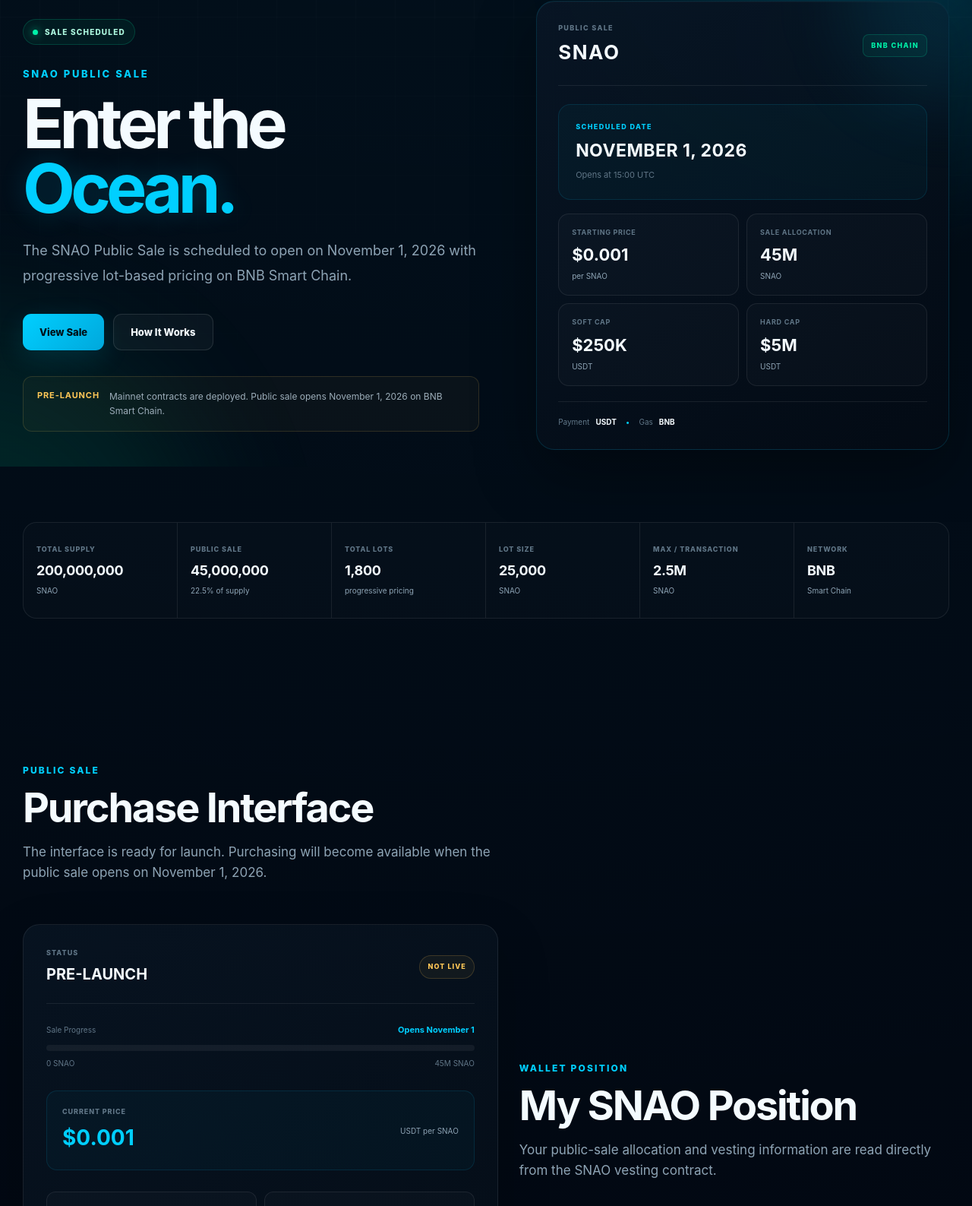
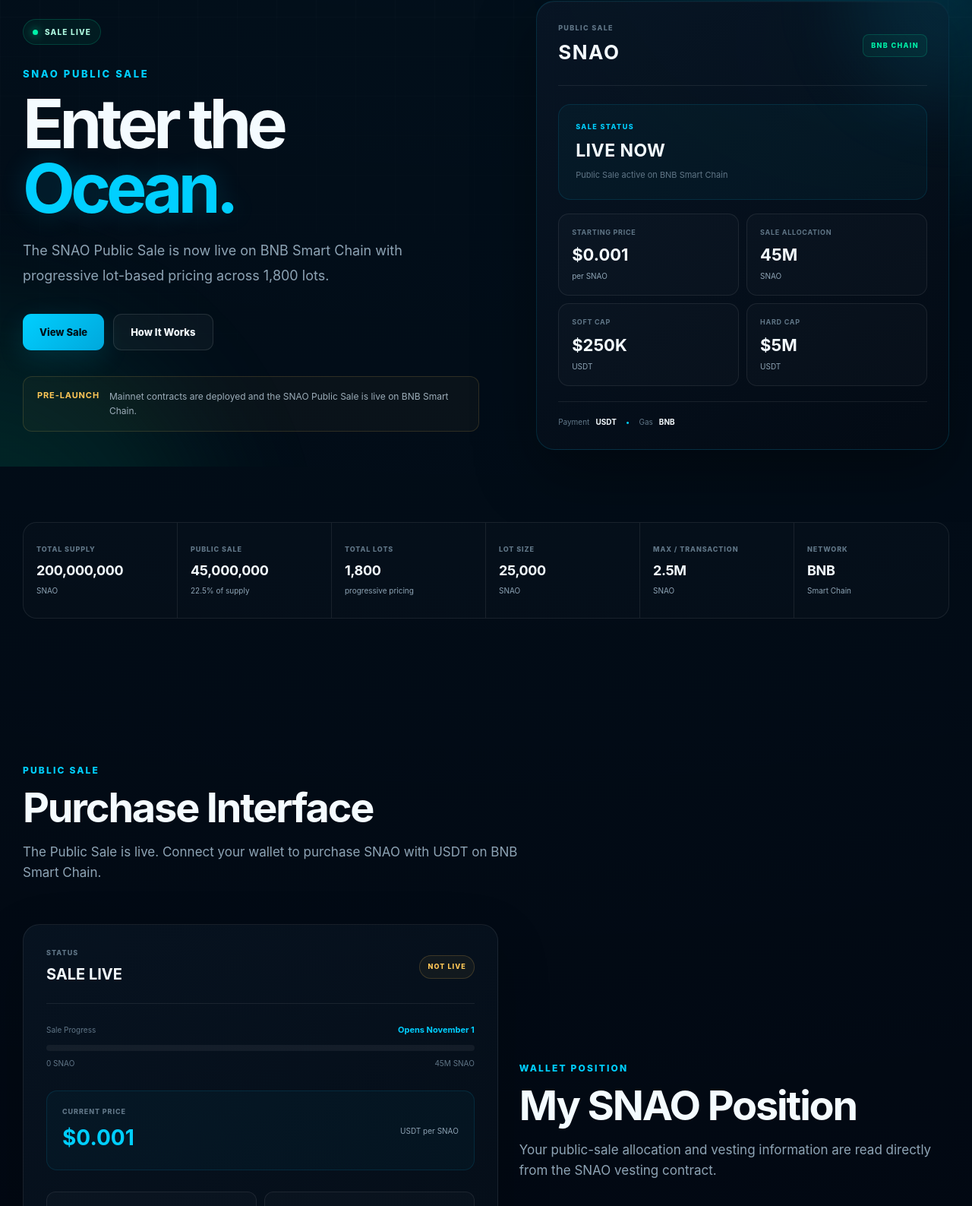
Before and after one commit to tiagoqsa28-cmd/snao-website, a website: page sale.html in a window 1280 px wide. Shown: the part 186-1773 px from the top of the page at 76% size. Drawn offline with nearby package versions, Linux system fonts and the light colour scheme.

Commit message:
Update sale.html

```diff
--- a/sale.html
+++ b/sale.html
@@ -208,7 +208,7 @@
 
                     <span class="sale-status-dot"></span>
 
-                    SALE SCHEDULED
+                    SALE LIVE
 
                 </div>
 
@@ -230,10 +230,8 @@
 
                 <p class="sale-hero-description">
 
-                    The SNAO Public Sale is scheduled
-                    to open on November 1, 2026 with
-                    progressive lot-based pricing on
-                    BNB Smart Chain.
+                    The SNAO Public Sale is now live on BNB Smart Chain with
+progressive lot-based pricing across 1,800 lots.
 
                 </p>
 
@@ -264,9 +262,7 @@
     </strong>
 
     <span>
-        Mainnet contracts are deployed.
-        Public sale opens November 1, 2026
-        on BNB Smart Chain.
+        Mainnet contracts are deployed and the SNAO Public Sale is live on BNB Smart Chain.
     </span>
 
 </div>
@@ -305,15 +301,15 @@
                 <div class="sale-date-panel">
 
     <span>
-        SCHEDULED DATE
+        SALE STATUS
     </span>
 
     <strong>
-        NOVEMBER 1, 2026
+        LIVE NOW
     </strong>
 
     <small>
-        Opens at 15:00 UTC
+        Public Sale active on BNB Smart Chain
     </small>
 
 </div>
@@ -565,9 +561,7 @@
 </h2>
 
 <p>
-    The interface is ready for launch.
-    Purchasing will become available when
-    the public sale opens on November 1, 2026.
+    The Public Sale is live. Connect your wallet to purchase SNAO with USDT on BNB Smart Chain.
 </p>
 
         </div>
@@ -591,7 +585,7 @@
                         </span>
 
                         <strong id="saleMainStatus">
-    PRE-LAUNCH
+    SALE LIVE
 </strong>
 
 </div>
```
